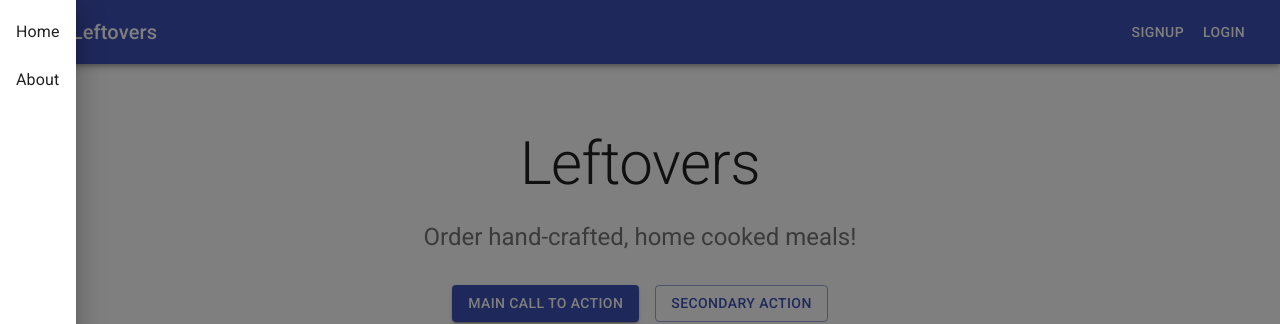
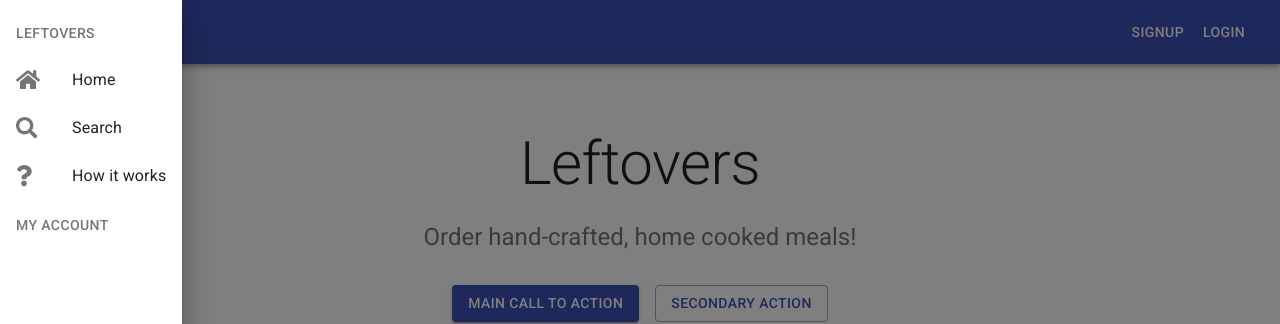
Before and after one commit to ex8/leftovers, a React (Create React App) app: page / in a window 1280 px wide. Both pictures are taken after a click on the button 31 px from the left and 32 px from the top of the page. Shown: the top 324 px of the page. Built offline with nearby package versions, Linux system fonts and the light colour scheme.

Commit message:
included collapsable nav in NavigationDrawer. touched on Hero

```diff
--- a/src/components/home/Hero.js
+++ b/src/components/home/Hero.js
@@ -19,10 +19,10 @@ const Hero = () => {
       <Container maxWidth="sm">
         <Typography component="h1" variant="h2" align="center" color="textPrimary" gutterBottom>
           Leftovers
-            </Typography>
+        </Typography>
         <Typography variant="h5" align="center" color="textSecondary" paragraph>
           Order hand-crafted, home cooked meals!
-            </Typography>
+        </Typography>
         <div className={heroButtons}>
           <Grid container spacing={2} justify="center">
             <Grid item>
--- a/src/components/navigation/NavigationDrawer.js
+++ b/src/components/navigation/NavigationDrawer.js
@@ -1,19 +1,101 @@
-import React from 'react';
-import { Drawer, List, ListItem, ListItemText } from '@material-ui/core';
+import React, { useState } from 'react';
+import { makeStyles } from '@material-ui/core/styles';
+import { Drawer, Collapse, Grid, Button, List, ListItem, ListItemIcon, ListItemText, ListSubheader, Typography } from '@material-ui/core';
+import { FontAwesomeIcon } from '@fortawesome/react-fontawesome';
+import {
+  faHome, faSearch, faQuestion, faTachometerAlt,
+  faUtensils, faShoppingCart, faCogs
+} from '@fortawesome/free-solid-svg-icons';
 
-const NavigationDrawer = ({ open, onClose }) => {
+const DrawerSections = ({ open, onClose }) => {
+  const [sections, setSections] = useState({
+    main: true,
+    account: false,
+  });
+  const [items] = useState({
+    main: [
+      { label: 'Home', Icon: <FontAwesomeIcon icon={faHome} size="lg" /> },
+      { label: 'Search', Icon: <FontAwesomeIcon icon={faSearch} size="lg" /> },
+      { label: 'How it works', Icon: <FontAwesomeIcon icon={faQuestion} size="lg" /> },
+    ],
+    account: [
+      { label: 'Dashboard', Icon: <FontAwesomeIcon icon={faTachometerAlt} size="lg" /> },
+      { label: 'Dishes', Icon: <FontAwesomeIcon icon={faUtensils} size="lg" /> },
+      { label: 'Orders', Icon: <FontAwesomeIcon icon={faShoppingCart} size="lg" /> },
+      { label: 'Settings', Icon: <FontAwesomeIcon icon={faCogs} size="lg" /> },
+    ],
+  });
+
+  const onClick = () => onClose();
+
+  const toggleSection = name => () => {
+    setSections({
+      ...sections,
+      [name]: !sections[name]
+    });
+  }
+
+  const { listSubHeader } = useStyles();
   return (
-    <Drawer open={open} onClose={onClose}>
-      <List>
-        <ListItem button onClick={() => onClose()}>
-          <ListItemText>Home</ListItemText>
+    <div>
+      <Grid container justify="space-between">
+        <Grid item>
+          <Drawer open={open} onClose={() => onClose()}>
+            <List>
+              <ListSubheader>
+                <Button
+                  disableRipple
+                  classes={{ root: listSubHeader }}
+                  onClick={toggleSection('main')}
+                >
+                  Leftovers
+                </Button>
+              </ListSubheader>
+              <ListItems items={items.main} visible={sections.main} onClick={onClick} />
+              <ListSubheader>
+                <Button
+                  disableRipple
+                  classes={{ root: listSubHeader }}
+                  onClick={toggleSection('account')}
+                >
+                  My Account
+                </Button>
+              </ListSubheader>
+              <ListItems items={items.account} visible={sections.account} onClick={onClick} />
+            </List>
+          </Drawer>
+        </Grid>
+      </Grid>
+    </div>
+  );
+};
+
+const ListItems = ({ items, onClick, visible }) => (
+  <Collapse in={visible}>
+    {items
+      .filter(({ hidden }) => !hidden)
+      .map(({ label, disabled, Icon }, i) => (
+        <ListItem button key={i} disabled={disabled} onClick={onClick}>
+          <ListItemIcon>
+            {Icon}
+          </ListItemIcon>
+          <ListItemText>
+            {label}
+          </ListItemText>
         </ListItem>
-        <ListItem button onClick={() => onClose()}>
-          <ListItemText>About</ListItemText>
-        </ListItem>
-      </List>
-    </Drawer>
-  );
-}
+      ))}
+  </Collapse>
+)
 
-export default NavigationDrawer;
+const useStyles = makeStyles(theme => ({
+  listSubHeader: {
+    padding: 0,
+    minWidth: 0,
+    color: 'inherit',
+    '&hover': {
+      background: 'inherit',
+    },
+  },
+}))
+
+export default DrawerSections;
```
